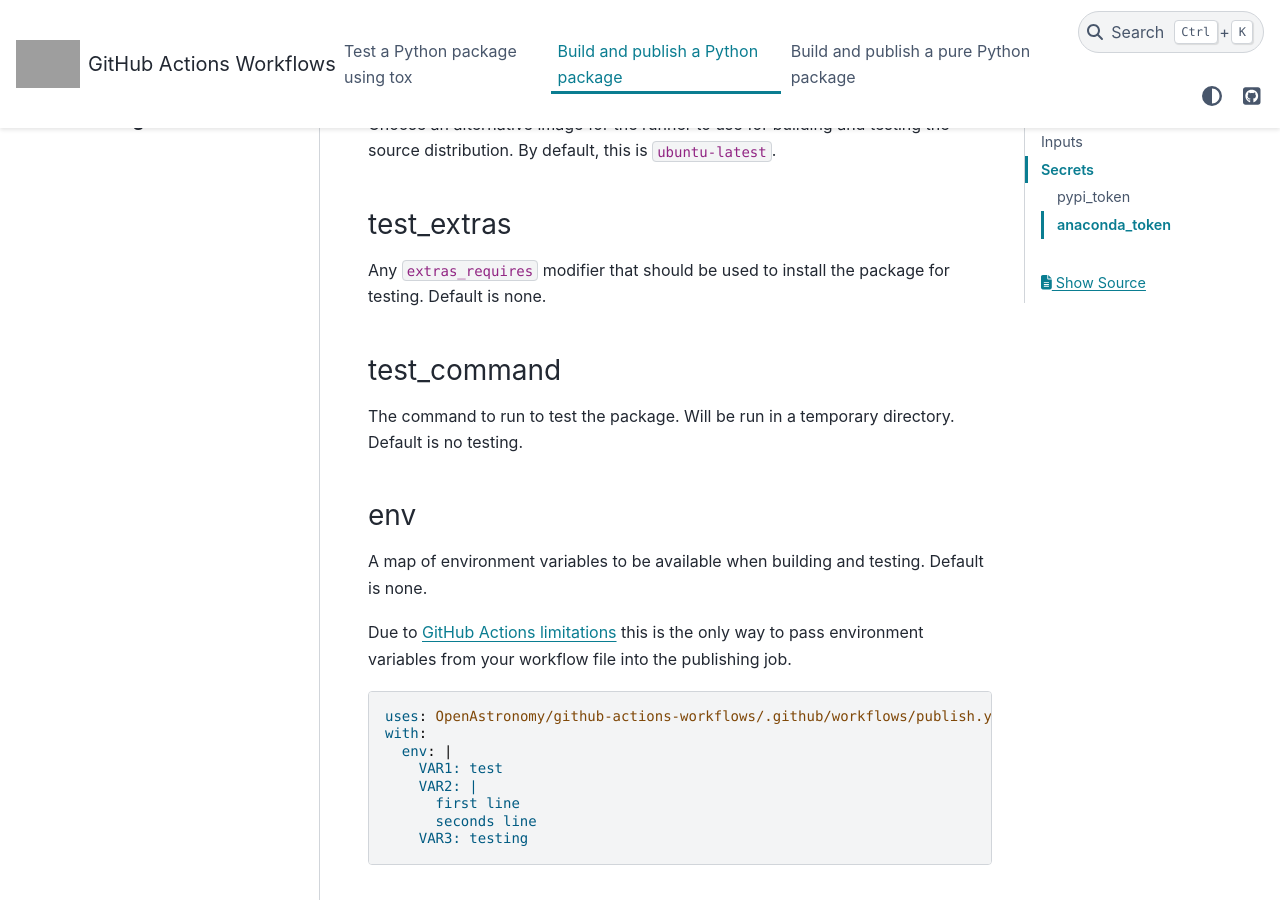
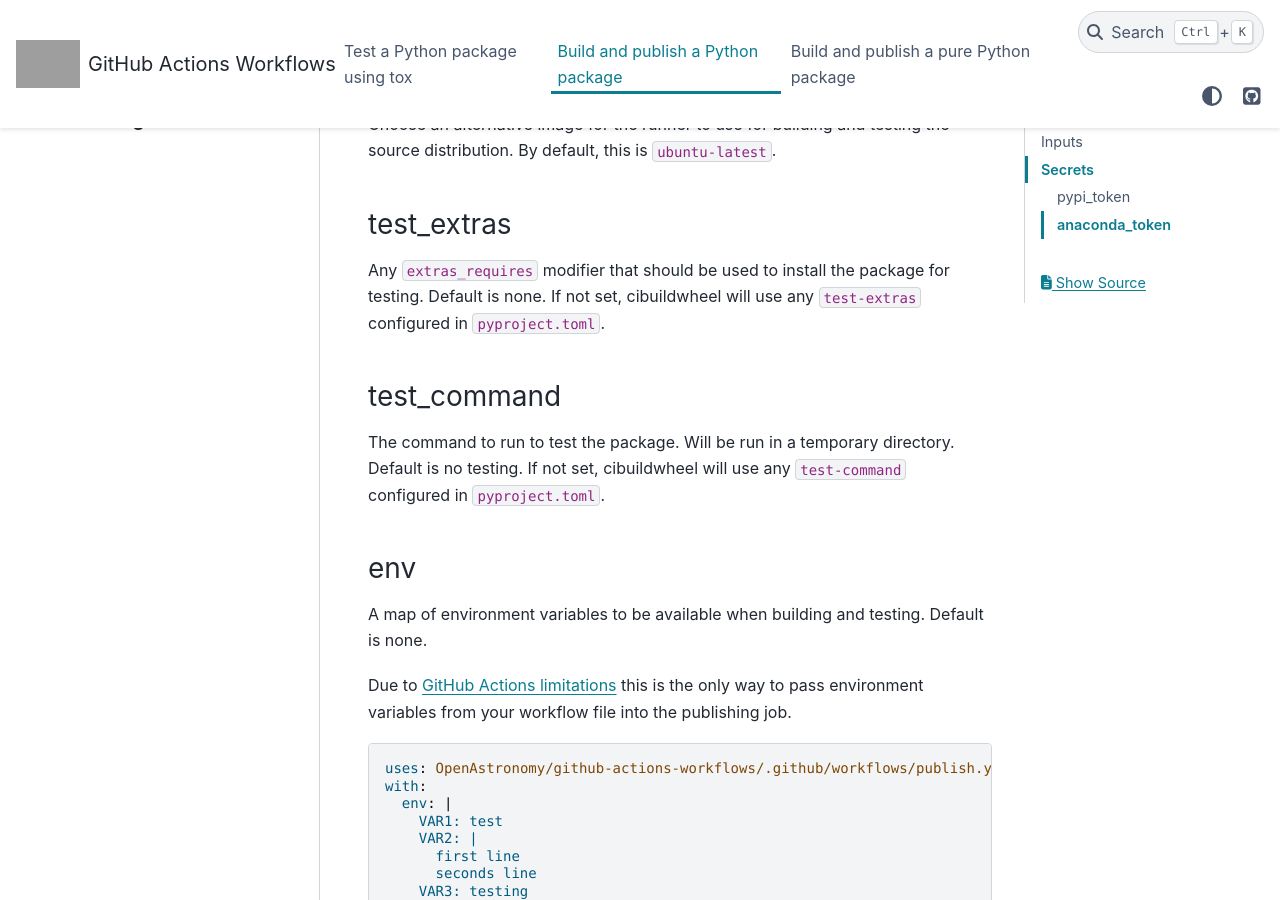
Before and after one commit to OpenAstronomy/github-actions-workflows, a Sphinx documentation site: the page built from docs/source/publish.rst, in a window 1280 px wide and 900 px high, scrolled down 1562 px. Built offline with Sphinx 7.4.7 and the PyData theme 0.15.4, drawn with Linux system fonts in a browser that asks for light colours; grey boxes are pictures that could not be loaded.

```diff
--- a/docs/source/publish.rst
+++ b/docs/source/publish.rst
@@ -73,12 +73,14 @@
 
 Any ``extras_requires`` modifier that should be used to install the
 package for testing. Default is none.
+If not set, cibuildwheel will use any ``test-extras`` configured in ``pyproject.toml``.
 
 test_command
 ^^^^^^^^^^^^
 
 The command to run to test the package. Will be run in a temporary
 directory. Default is no testing.
+If not set, cibuildwheel will use any ``test-command`` configured in ``pyproject.toml``.
 
 env
 ^^^
```
Also changed, not shown: 1 other file.
